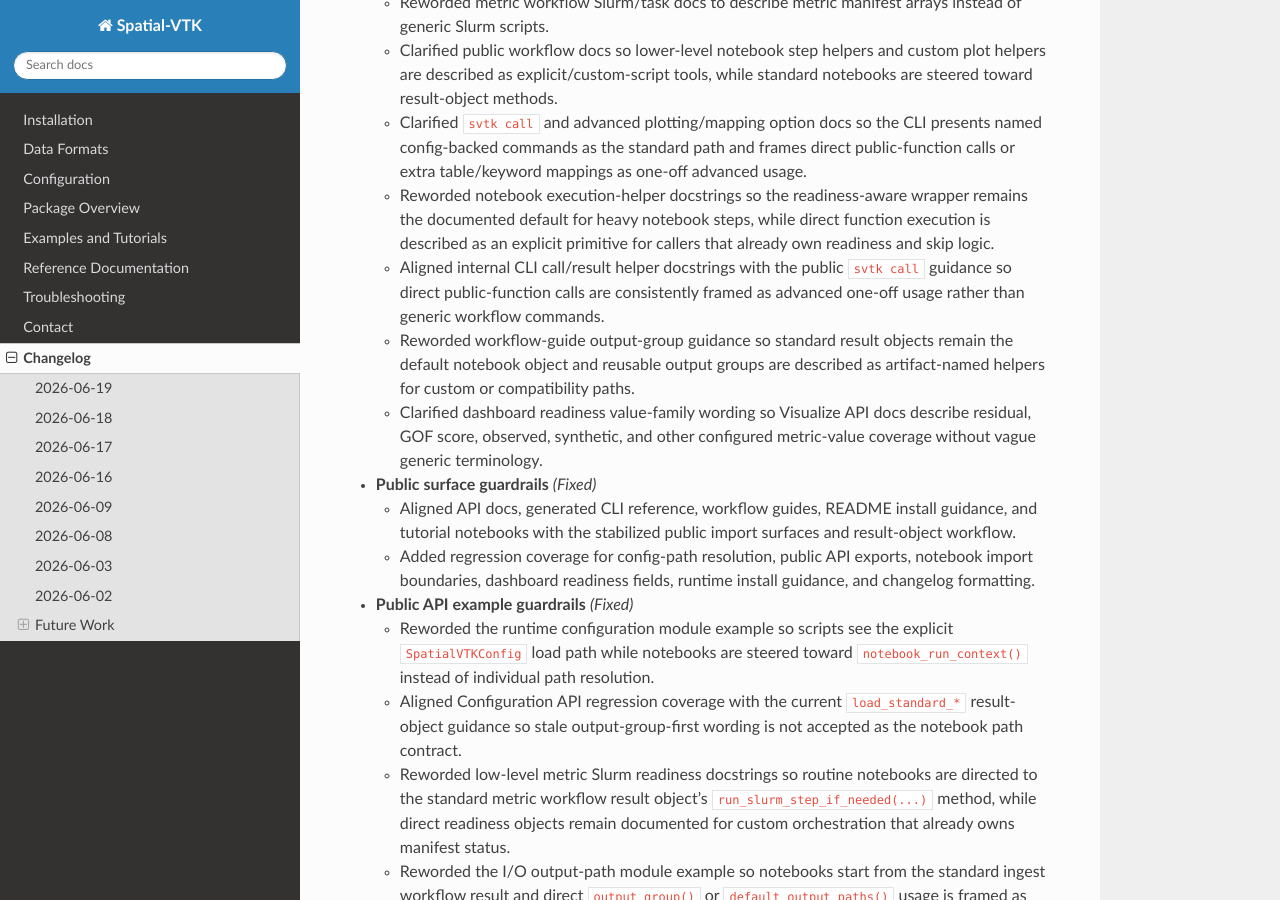
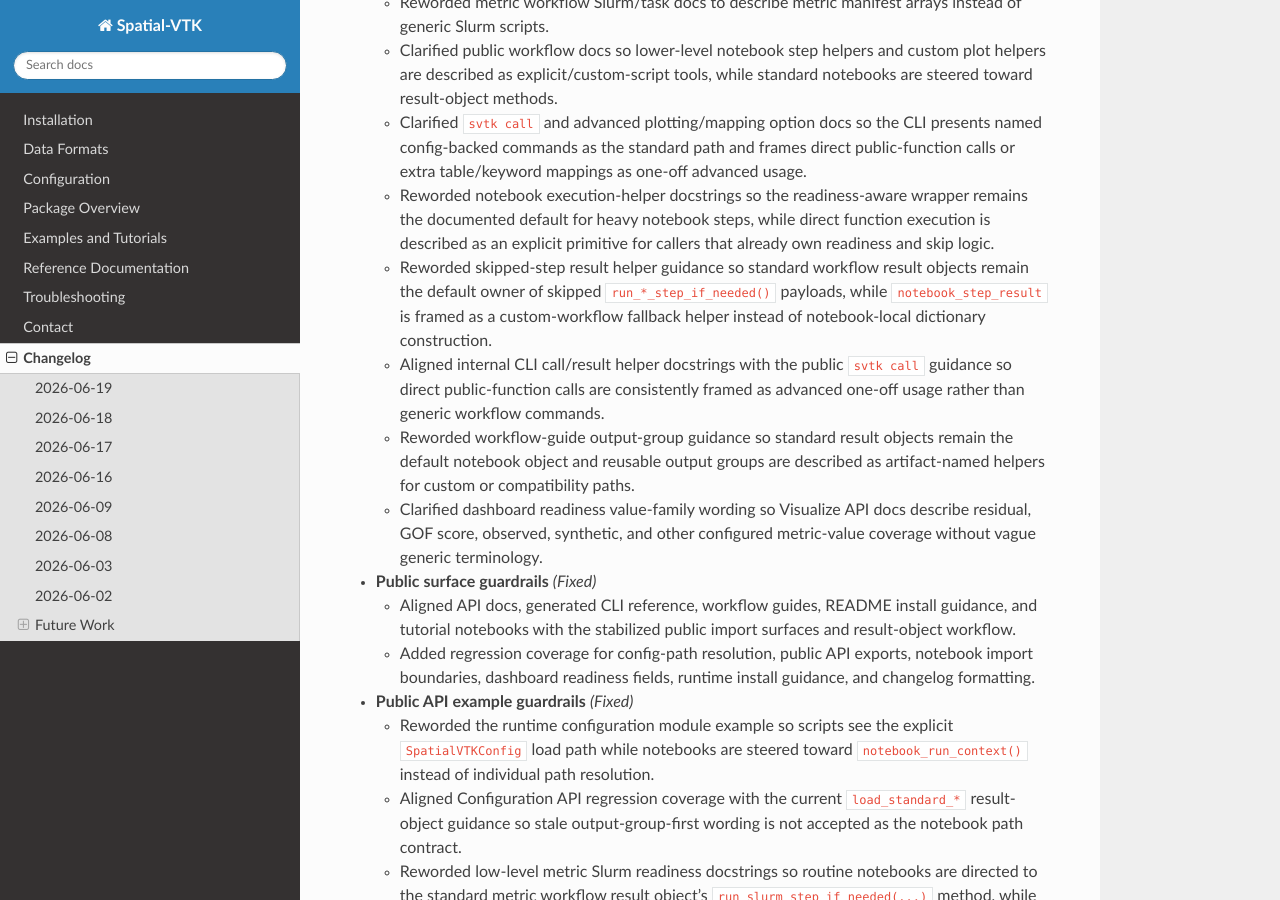
Before and after one commit to bcbirkel/spatial-vtk, a Sphinx documentation site: the page built from docs/changelog.rst, in a window 1280 px wide and 900 px high, scrolled down 797 px. Built offline with Sphinx 7.4.7 and the Read the Docs theme 3.1.0, drawn with Linux system fonts in a browser that asks for light colours.

Commit message:
Clarify skipped-step result guidance

```diff
--- a/docs/changelog.rst
+++ b/docs/changelog.rst
@@ -49,6 +49,10 @@ Changelog
     wrapper remains the documented default for heavy notebook steps, while
     direct function execution is described as an explicit primitive for callers
     that already own readiness and skip logic.
+  - Reworded skipped-step result helper guidance so standard workflow result
+    objects remain the default owner of skipped ``run_*_step_if_needed()``
+    payloads, while ``notebook_step_result`` is framed as a custom-workflow
+    fallback helper instead of notebook-local dictionary construction.
   - Aligned internal CLI call/result helper docstrings with the public
     ``svtk call`` guidance so direct public-function calls are consistently
     framed as advanced one-off usage rather than generic workflow commands.
```
Also changed, not shown: docs/reference/python_workflows.rst (+6 -4 lines), 2 other files.
